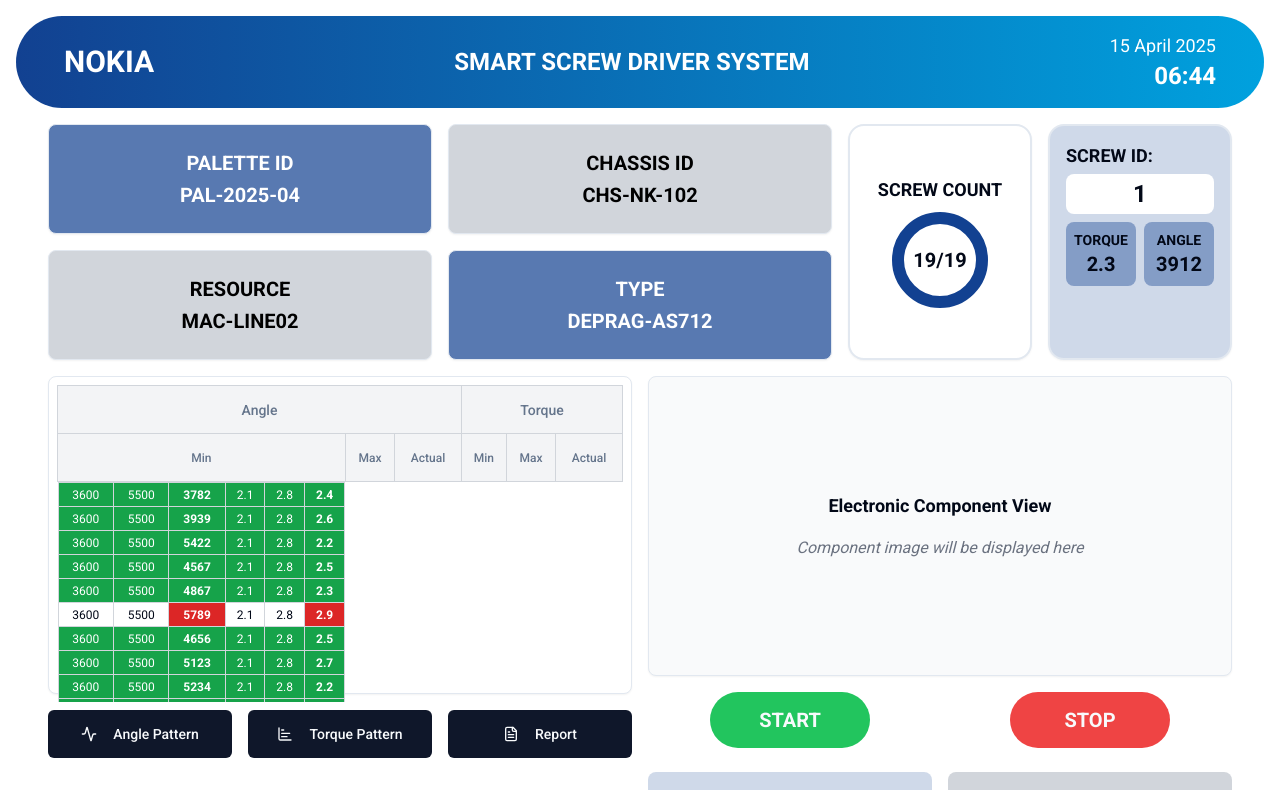
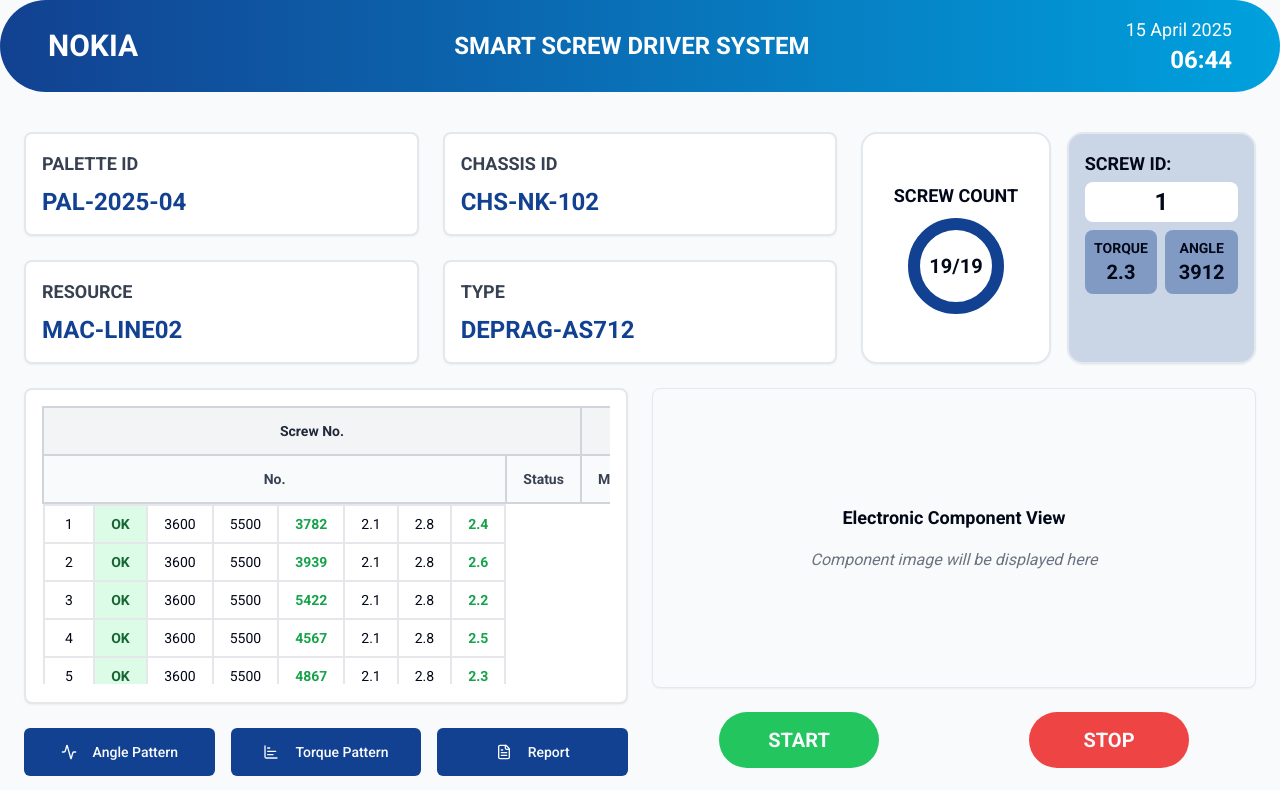
Before and after one commit to yogavarshini61/nokia-screw-vision-dashboard, a React (Vite) app: page / in a window 1280 px wide. Shown: the top 790 px of the page. Built offline with nearby package versions, Linux system fonts and the light colour scheme.

Commit message:
Refactor: Update UI to match demo picture
Update the UI of the InputPanel and DataTable components to match the demo picture, including changes to the display of palette ID, chassis ID, and table values.

```diff
--- a/src/components/DataTable.tsx
+++ b/src/components/DataTable.tsx
@@ -1,3 +1,4 @@
+
 import { Table, TableBody, TableCell, TableHead, TableHeader, TableRow } from "@/components/ui/table";
 import { Card } from "@/components/ui/card";
 import { ScrollArea } from "@/components/ui/scroll-area";
@@ -36,59 +37,84 @@ const DataTable = () => {
   };
 
   return (
-    <Card className="p-2">
-      <div className="h-[300px]">
-        <Table className="border-collapse w-full text-sm">
+    <Card className="p-4 border-2 border-gray-200">
+      <div className="h-[280px]">
+        <Table className="border-collapse">
           <TableHeader className="sticky top-0 z-10 bg-white">
-            <TableRow className="h-8">
-              <TableHead colSpan={3} className="text-center bg-gray-100 border border-gray-300 p-1">
+            <TableRow>
+              <TableHead className="text-center font-bold text-gray-800 bg-gray-100 border-2 border-gray-300 py-3" colSpan={2}>
+                Screw No.
+              </TableHead>
+              <TableHead className="text-center font-bold text-gray-800 bg-gray-100 border-2 border-gray-300 py-3" colSpan={3}>
                 Angle
               </TableHead>
-              <TableHead colSpan={3} className="text-center bg-gray-100 border border-gray-300 p-1">
+              <TableHead className="text-center font-bold text-gray-800 bg-gray-100 border-2 border-gray-300 py-3" colSpan={3}>
                 Torque
               </TableHead>
             </TableRow>
-            <TableRow className="h-6">
-              <TableHead className="text-center border border-gray-300 p-1 text-xs bg-gray-100">Min</TableHead>
-              <TableHead className="text-center border border-gray-300 p-1 text-xs bg-gray-100">Max</TableHead>
-              <TableHead className="text-center border border-gray-300 p-1 text-xs bg-gray-100">Actual</TableHead>
-              <TableHead className="text-center border border-gray-300 p-1 text-xs bg-gray-100">Min</TableHead>
-              <TableHead className="text-center border border-gray-300 p-1 text-xs bg-gray-100">Max</TableHead>
-              <TableHead className="text-center border border-gray-300 p-1 text-xs bg-gray-100">Actual</TableHead>
+            <TableRow>
+              <TableHead className="text-center font-semibold text-sm text-gray-700 bg-gray-50 border-2 border-gray-300 py-2">
+                No.
+              </TableHead>
+              <TableHead className="text-center font-semibold text-sm text-gray-700 bg-gray-50 border-2 border-gray-300 py-2">
+                Status
+              </TableHead>
+              <TableHead className="text-center font-semibold text-sm text-gray-700 bg-gray-50 border-2 border-gray-300 py-2">
+                Min
+              </TableHead>
+              <TableHead className="text-center font-semibold text-sm text-gray-700 bg-gray-50 border-2 border-gray-300 py-2">
+                Max
+              </TableHead>
+              <TableHead className="text-center font-semibold text-sm text-gray-700 bg-gray-50 border-2 border-gray-300 py-2">
+                Actual
+              </TableHead>
+              <TableHead className="text-center font-semibold text-sm text-gray-700 bg-gray-50 border-2 border-gray-300 py-2">
+                Min
+              </TableHead>
+              <TableHead className="text-center font-semibold text-sm text-gray-700 bg-gray-50 border-2 border-gray-300 py-2">
+                Max
+              </TableHead>
+              <TableHead className="text-center font-semibold text-sm text-gray-700 bg-gray-50 border-2 border-gray-300 py-2">
+                Actual
+              </TableHead>
             </TableRow>
           </TableHeader>
-          <ScrollArea className="h-[220px]">
+          <ScrollArea className="h-[180px]">
             <TableBody>
-              {screwDataItems.map((screw) => {
+              {screwDataItems.map((screw, index) => {
                 const isAngleValid = isWithinSpec(screw.angle.actual, screw.angle.min, screw.angle.max);
                 const isTorqueValid = isWithinSpec(screw.torque.actual, screw.torque.min, screw.torque.max);
+                const status = isAngleValid && isTorqueValid ? "OK" : "NG";
+                const statusColor = status === "OK" ? "bg-green-100 text-green-800" : "bg-red-100 text-red-800";
 
                 return (
-                  <TableRow key={screw.id} className="h-6">
-                    <TableCell className={`text-center py-0.5 px-1 border border-gray-300 text-xs ${isAngleValid ? 'bg-green-600 text-white' : ''}`}>
+                  <TableRow key={screw.id} className="hover:bg-gray-50">
+                    <TableCell className="text-center border-2 border-gray-200 py-2">
+                      {index + 1}
+                    </TableCell>
+                    <TableCell className={`text-center border-2 border-gray-200 py-2 font-semibold ${statusColor}`}>
+                      {status}
+                    </TableCell>
+                    <TableCell className="text-center border-2 border-gray-200 py-2">
                       {screw.angle.min}
                     </TableCell>
-                    <TableCell className={`text-center py-0.5 px-1 border border-gray-300 text-xs ${isAngleValid ? 'bg-green-600 text-white' : ''}`}>
+                    <TableCell className="text-center border-2 border-gray-200 py-2">
                       {screw.angle.max}
                     </TableCell>
-                    <TableCell
-                      className={`text-center py-0.5 px-1 border border-gray-300 text-xs font-bold ${
-                        isAngleValid ? 'bg-green-600 text-white' : 'bg-red-600 text-white'
-                      }`}
-                    >
+                    <TableCell className={`text-center border-2 border-gray-200 py-2 font-semibold ${
+                      isAngleValid ? "text-green-600" : "text-red-600"
+                    }`}>
                       {screw.angle.actual}
                     </TableCell>
-                    <TableCell className={`text-center py-0.5 px-1 border border-gray-300 text-xs ${isTorqueValid ? 'bg-green-600 text-white' : ''}`}>
+                    <TableCell className="text-center border-2 border-gray-200 py-2">
                       {screw.torque.min}
                     </TableCell>
-                    <TableCell className={`text-center py-0.5 px-1 border border-gray-300 text-xs ${isTorqueValid ? 'bg-green-600 text-white' : ''}`}>
+                    <TableCell className="text-center border-2 border-gray-200 py-2">
                       {screw.torque.max}
                     </TableCell>
-                    <TableCell
-                      className={`text-center py-0.5 px-1 border border-gray-300 text-xs font-bold ${
-                        isTorqueValid ? 'bg-green-600 text-white' : 'bg-red-600 text-white'
-                      }`}
-                    >
+                    <TableCell className={`text-center border-2 border-gray-200 py-2 font-semibold ${
+                      isTorqueValid ? "text-green-600" : "text-red-600"
+                    }`}>
                       {screw.torque.actual}
                     </TableCell>
                   </TableRow>
--- a/src/components/InputPanel.tsx
+++ b/src/components/InputPanel.tsx
@@ -3,27 +3,23 @@ import { Card } from "@/components/ui/card";
 
 const InputPanel = () => {
   return (
-    <div className="grid grid-cols-1 gap-4">
-      <div className="grid grid-cols-2 gap-4">
-        <Card className="p-6 bg-nokia-blue/70 text-white">
-          <h3 className="text-xl font-bold text-center">PALETTE ID</h3>
-          <p className="text-xl font-bold text-center mt-1">PAL-2025-04</p>
-        </Card>
-        <Card className="p-6 bg-gray-300 text-black">
-          <h3 className="text-xl font-bold text-center">CHASSIS ID</h3>
-          <p className="text-xl font-bold text-center mt-1">CHS-NK-102</p>
-        </Card>
-      </div>
-      <div className="grid grid-cols-2 gap-4">
-        <Card className="p-6 bg-gray-300 text-black">
-          <h3 className="text-xl font-bold text-center">RESOURCE</h3>
-          <p className="text-xl font-bold text-center mt-1">MAC-LINE02</p>
-        </Card>
-        <Card className="p-6 bg-nokia-blue/70 text-white">
-          <h3 className="text-xl font-bold text-center">TYPE</h3>
-          <p className="text-xl font-bold text-center mt-1">DEPRAG-AS712</p>
-        </Card>
-      </div>
+    <div className="grid grid-cols-2 gap-6">
+      <Card className="p-4 bg-white border-2 border-gray-200 shadow-sm">
+        <h3 className="text-lg font-semibold text-gray-700 mb-2">PALETTE ID</h3>
+        <p className="text-2xl font-bold text-nokia-blue">PAL-2025-04</p>
+      </Card>
+      <Card className="p-4 bg-white border-2 border-gray-200 shadow-sm">
+        <h3 className="text-lg font-semibold text-gray-700 mb-2">CHASSIS ID</h3>
+        <p className="text-2xl font-bold text-nokia-blue">CHS-NK-102</p>
+      </Card>
+      <Card className="p-4 bg-white border-2 border-gray-200 shadow-sm">
+        <h3 className="text-lg font-semibold text-gray-700 mb-2">RESOURCE</h3>
+        <p className="text-2xl font-bold text-nokia-blue">MAC-LINE02</p>
+      </Card>
+      <Card className="p-4 bg-white border-2 border-gray-200 shadow-sm">
+        <h3 className="text-lg font-semibold text-gray-700 mb-2">TYPE</h3>
+        <p className="text-2xl font-bold text-nokia-blue">DEPRAG-AS712</p>
+      </Card>
     </div>
   );
 };
--- a/src/pages/Index.tsx
+++ b/src/pages/Index.tsx
@@ -11,10 +11,10 @@ import ControlPanel from "@/components/ControlPanel";
 
 const Index = () => {
   return (
-    <div className="min-h-screen bg-white font-roboto p-4">
+    <div className="min-h-screen bg-gray-50 font-roboto">
       <Header />
-      <div className="container mx-auto">
-        <div className="grid grid-cols-3 gap-4 mb-4">
+      <div className="container mx-auto p-6">
+        <div className="grid grid-cols-3 gap-6 mb-6">
           <div className="col-span-2">
             <InputPanel />
           </div>
@@ -23,31 +23,31 @@ const Index = () => {
           </div>
         </div>
 
-        <div className="grid grid-cols-2 gap-4">
-          <div className="space-y-4">
+        <div className="grid grid-cols-2 gap-6">
+          <div className="space-y-6">
             <DataTable />
             <div className="grid grid-cols-3 gap-4">
-              <Link to="/angle-pattern">
-                <Button className="w-full h-12">
+              <Link to="/angle-pattern" className="w-full">
+                <Button className="w-full h-12 bg-nokia-blue hover:bg-nokia-blue/90">
                   <Activity className="mr-2" />
                   Angle Pattern
                 </Button>
               </Link>
-              <Link to="/torque-pattern">
-                <Button className="w-full h-12">
+              <Link to="/torque-pattern" className="w-full">
+                <Button className="w-full h-12 bg-nokia-blue hover:bg-nokia-blue/90">
                   <ChartBar className="mr-2" />
                   Torque Pattern
                 </Button>
               </Link>
-              <Link to="/report">
-                <Button className="w-full h-12">
+              <Link to="/report" className="w-full">
+                <Button className="w-full h-12 bg-nokia-blue hover:bg-nokia-blue/90">
                   <FileText className="mr-2" />
                   Report
                 </Button>
               </Link>
             </div>
           </div>
-          <div className="flex flex-col gap-4">
+          <div className="space-y-6">
             <ChassisView />
             <ControlPanel />
           </div>
```
